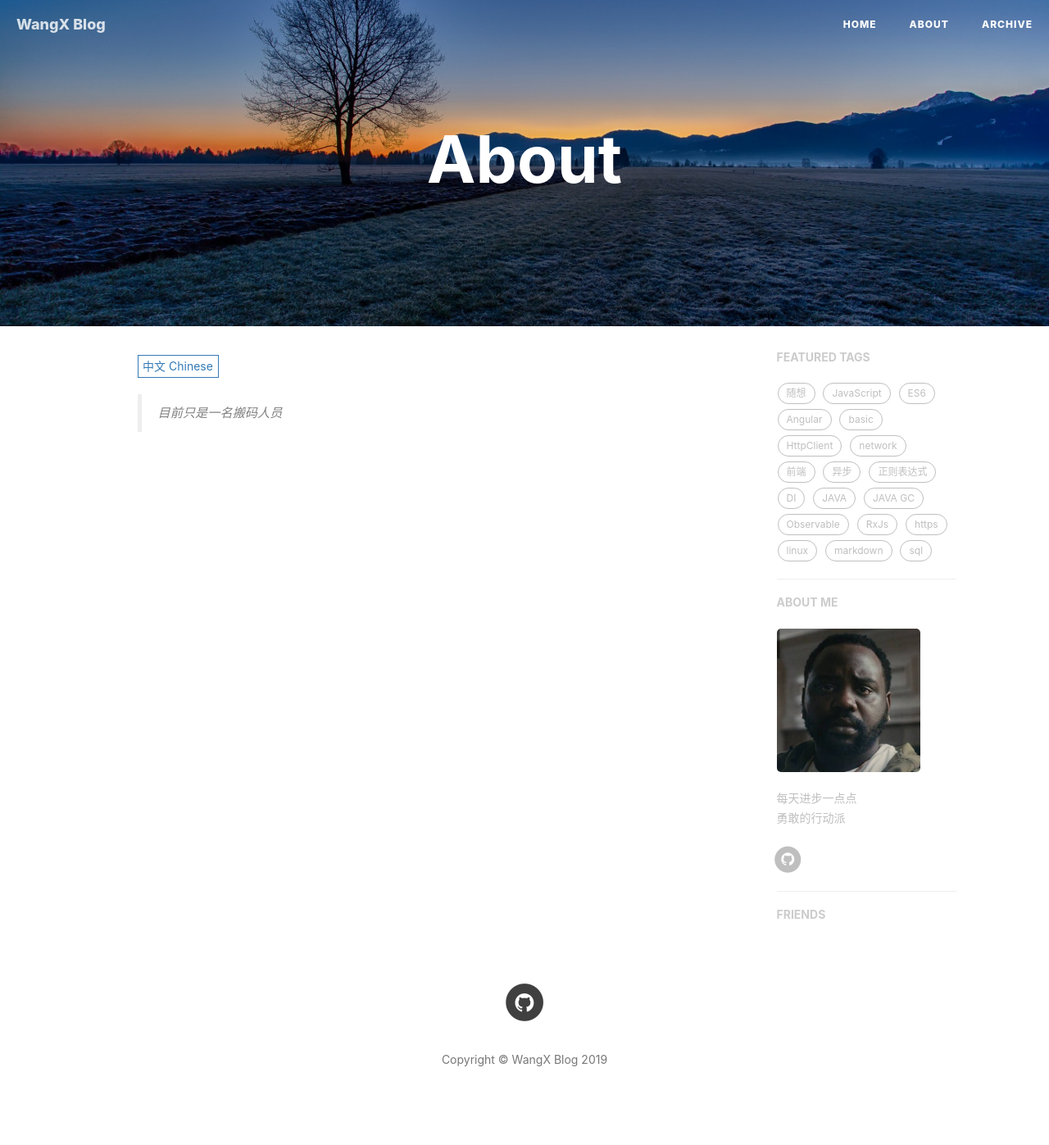
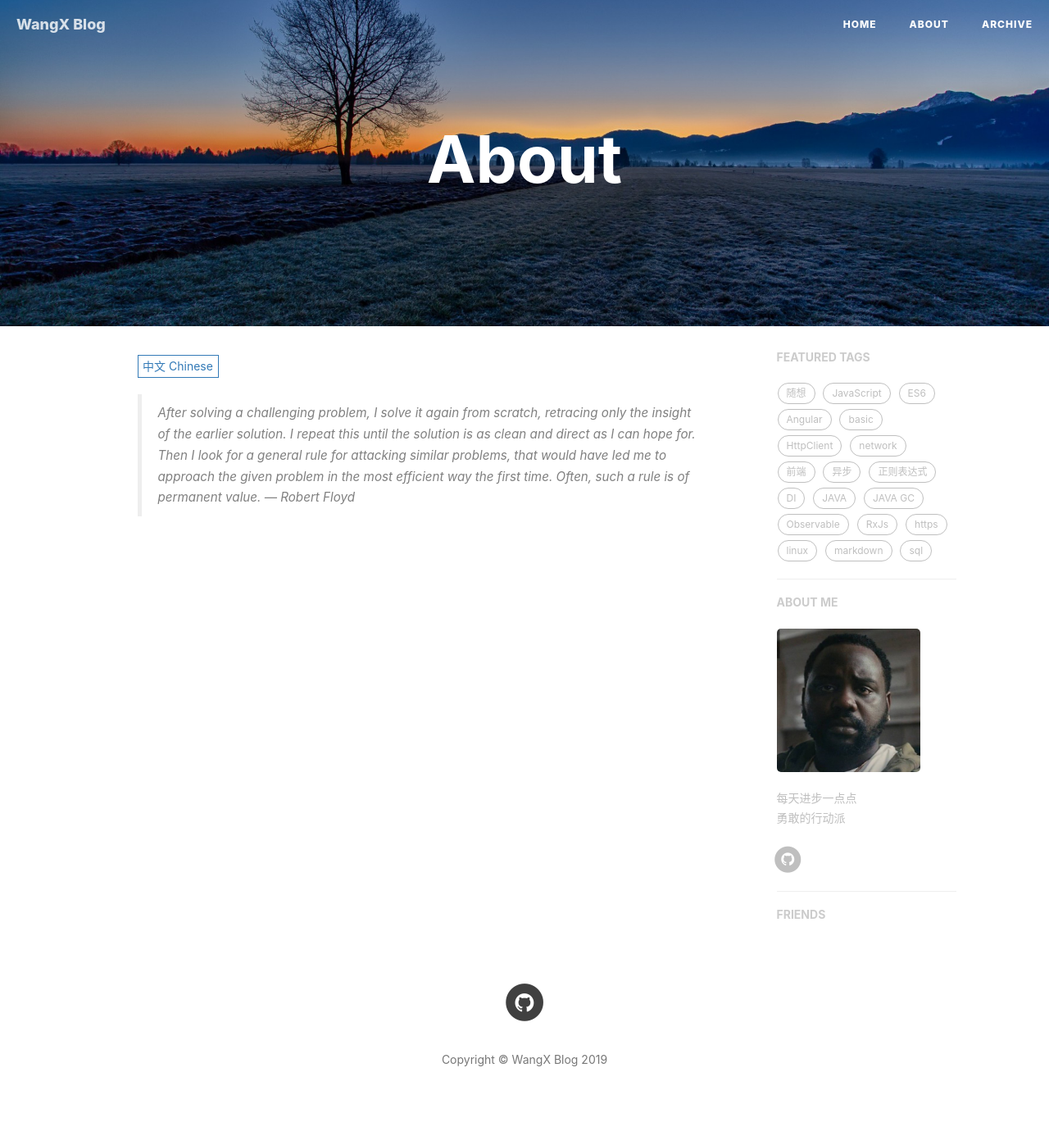
Before and after one commit to fatty-wang/fatty-wang.github.io, a Jekyll site: the page built from about.html, in a window 1280 px wide. Shown: the whole page at 82% size. Built offline with Jekyll 4.4.1, drawn with Linux system fonts in a browser that asks for light colours; nearby versions of some CDN libraries; comment, search, counter and statistics services are not loaded.

Commit message:
Robert Floyd qoute

```diff
--- a/_includes/about/zh.md
+++ b/_includes/about/zh.md
@@ -1 +1 @@
-> 目前只是一名搬码人员
+> After solving a challenging problem, I solve it again from scratch, retracing only the insight of the earlier solution. I repeat this until the solution is as clean and direct as I can hope for. Then I look for a general rule for attacking similar problems, that would have led me to approach the given problem in the most efficient way the first time. Often, such a rule is of permanent value.    --- Robert Floyd
```
